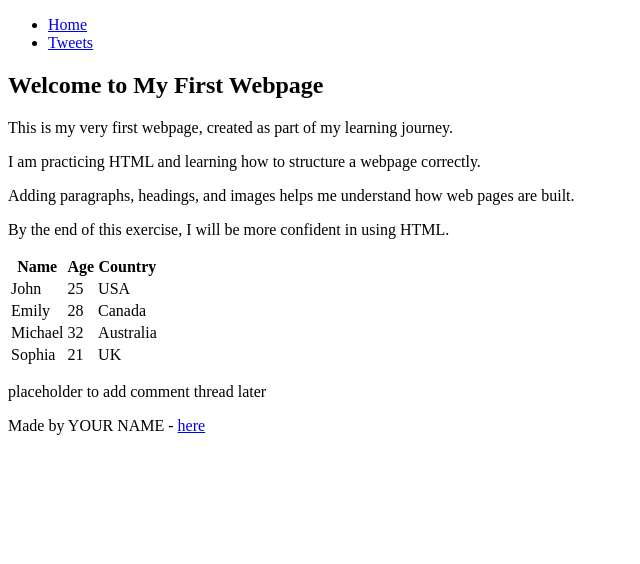
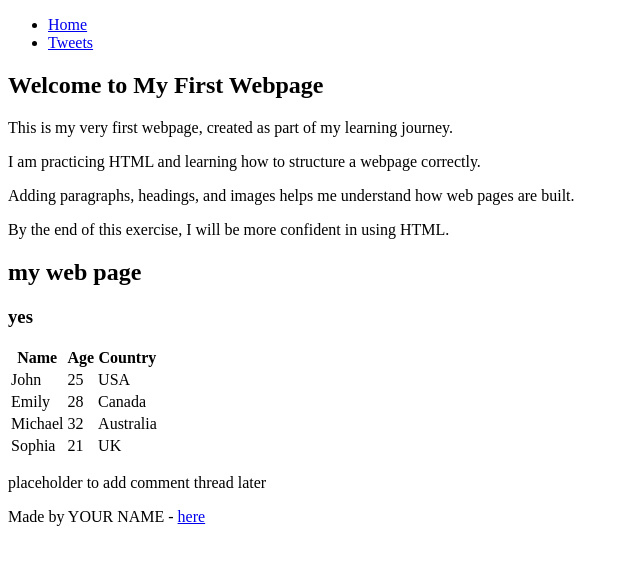
Before and after one commit to princessgeorge/My_First_Portfolio, a plain HTML site: page html_basic/index.html in a window 1280 px wide. Shown: the whole page, without its empty margins (0-640 px from the left). Drawn offline with Linux system fonts and the light colour scheme.

Commit message:
Update index.html with table of learners and full structure

```diff
--- a/html_basic/index.html
+++ b/html_basic/index.html
@@ -19,7 +19,8 @@
       <p>I am practicing HTML and learning how to structure a webpage correctly.</p>
       <p>Adding paragraphs, headings, and images helps me understand how web pages are built.</p>
       <p>By the end of this exercise, I will be more confident in using HTML.</p>
-
+<h2> my web page</h2>
+<h3> yes</h3>
       <!-- Learners Table -->
       <table>
         <thead>
```
